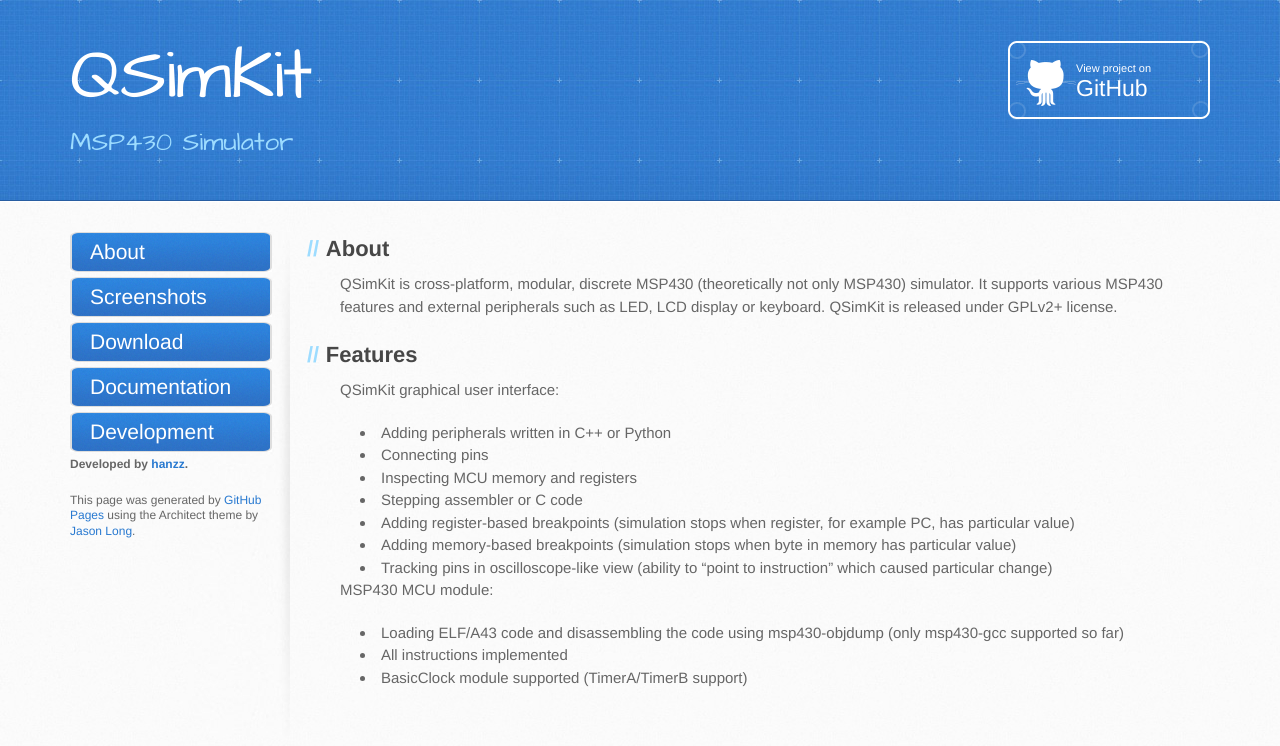
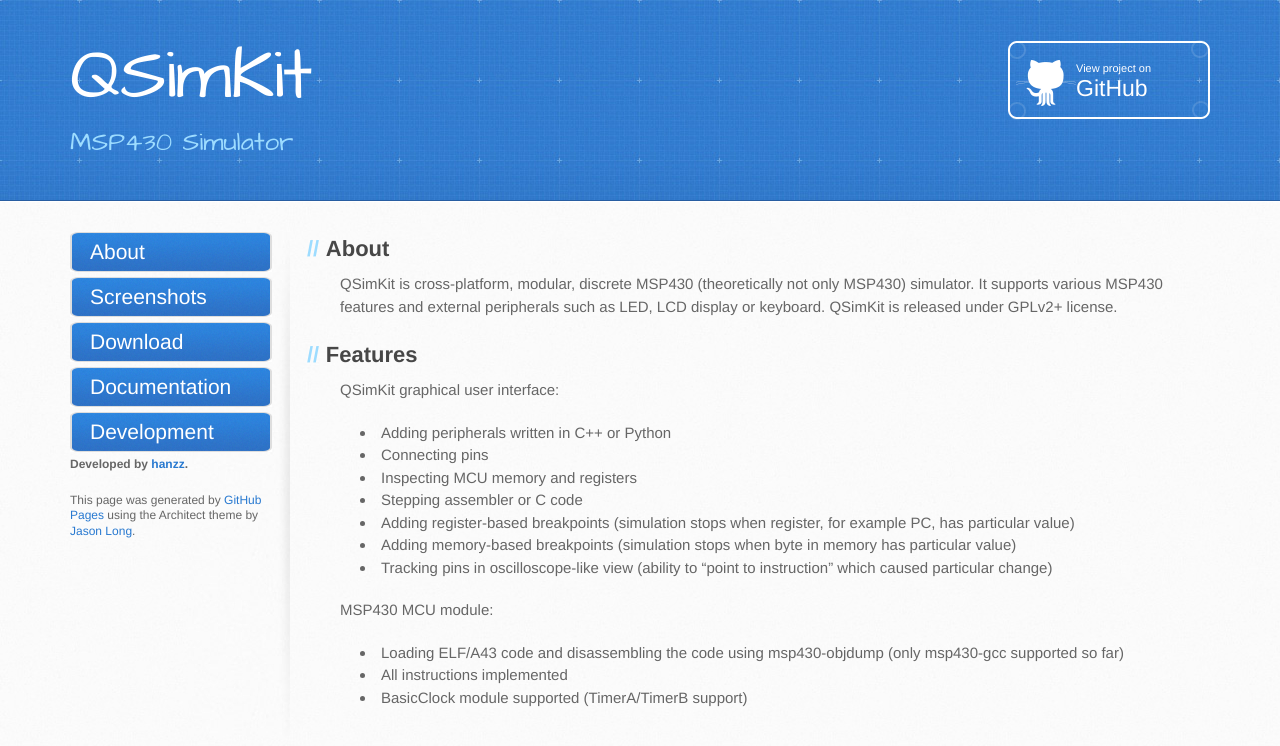
Before and after one commit to jankaluza/qsimkit, a Jekyll site: the page built from index.md, in a window 1280 px wide. Shown: the top 746 px of the page. Built offline with Jekyll 4.4.1, drawn with Linux system fonts in a browser that asks for light colours; Markdown is read by kramdown in place of the engine named in the settings.

Commit message:
Simulation basics

```diff
--- a/stylesheets/stylesheet.css
+++ b/stylesheets/stylesheet.css
@@ -186,10 +186,10 @@
   padding: 0;
 }
 
-/* ul, ol, dl { */
+ul, ol, dl {
 /*   margin-top: -15px; */
-/*   margin-bottom: 20px; */
-/* } */
+  margin-bottom: 20px;
+}
 
 
 /* COMMON STYLES */
```
